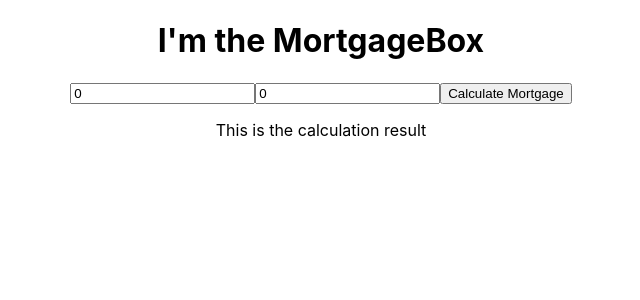
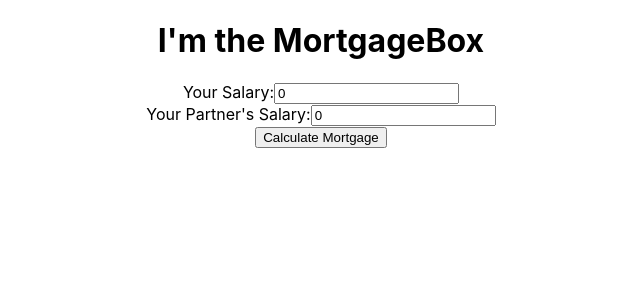
Before and after one commit to michaelurquhart79/mortgage_calculator_app, a React (Create React App) app: page / in a window 1280 px wide. Shown: the top 300 px of the page, without its empty margins (319-959 px from the left). Built offline with nearby package versions, Linux system fonts and the light colour scheme.

Commit message:
mortageAwarded passed down to MortgageResult as a prop and rendered. Form altered slightly to add labels and breaks.

```diff
--- a/src/components/MortgageForm.js
+++ b/src/components/MortgageForm.js
@@ -30,26 +30,32 @@ class MortgageForm extends Component {
 
     this.props.onFormSubmit(userSalary,partnerSalary);
 
-    this.setState({userSalary: 0, partnerSalary: 0})
+    // this.setState({userSalary: 0, partnerSalary: 0})
   }
 
   render() {
     return (
       <div className="mortgage-form">
         <form className="mortgage-form" onSubmit={this.handleSubmit}>
+          <label for="user-salary">Your Salary:</label>
           <input
+            id="user-salary"
             min="0"
             type="number"
             placeholder="Your Salary"
             value={this.state.userSalary}
             onChange={this.handleUserSalaryChange}>
           </input>
+          <br/>
+          <label for="partner-salary">Your Partner's Salary:</label>
           <input
+            id="partner-salary"
             min="0"
             type="number"
             placeholder="Partners Salary"
             value={this.state.partnerSalary}
             onChange={this.handlePartnerSalaryChange}></input>
+          <br/>
           <input type="submit" value="Calculate Mortgage"></input>
         </form>
       </div>
--- a/src/components/MortgageResult.js
+++ b/src/components/MortgageResult.js
@@ -1,11 +1,15 @@
 import React from 'react';
 
 const MortgageResult = (props) => {
-  return(
-    <div>
-      <p>This is the calculation result</p>
-    </div>
-  )
+  if (props.mortgageAwarded != 0) {
+    return(
+      <div>
+        <p>You can get a mortgage for £{props.mortgageAwarded}</p>
+      </div>
+    )
+  } else {
+    return null;
+  }
 }
 
 export default MortgageResult;
--- a/src/containers/MortgageBox.js
+++ b/src/containers/MortgageBox.js
@@ -25,7 +25,7 @@ class MortgageBox extends Component {
       <div>
         <h1>I'm the MortgageBox</h1>
         <MortgageForm onFormSubmit={this.handleFormSubmit}/>
-        <MortgageResult />
+        <MortgageResult mortgageAwarded={this.state.mortgageAwarded}/>
       </div>
     )
   }
```
